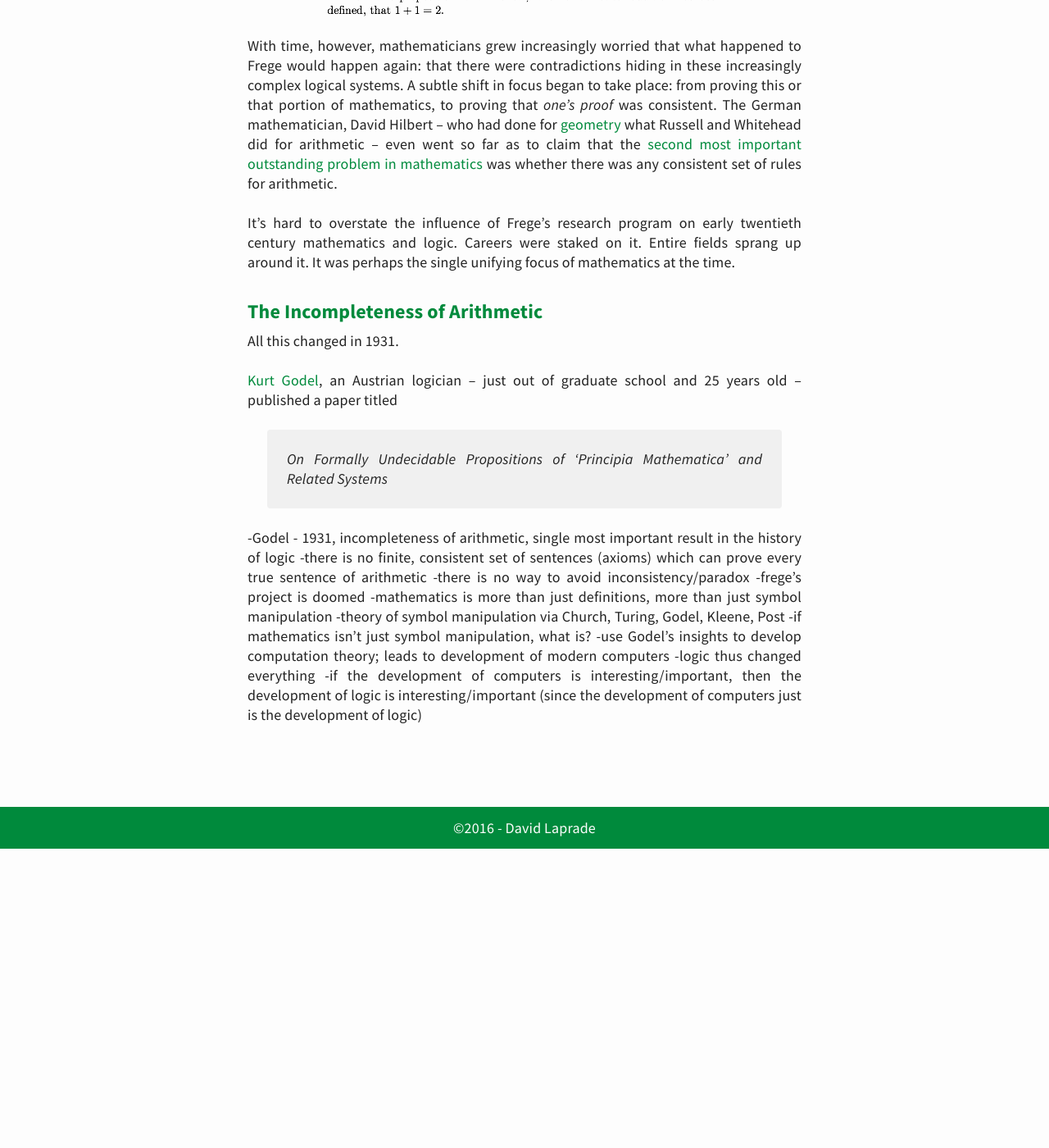
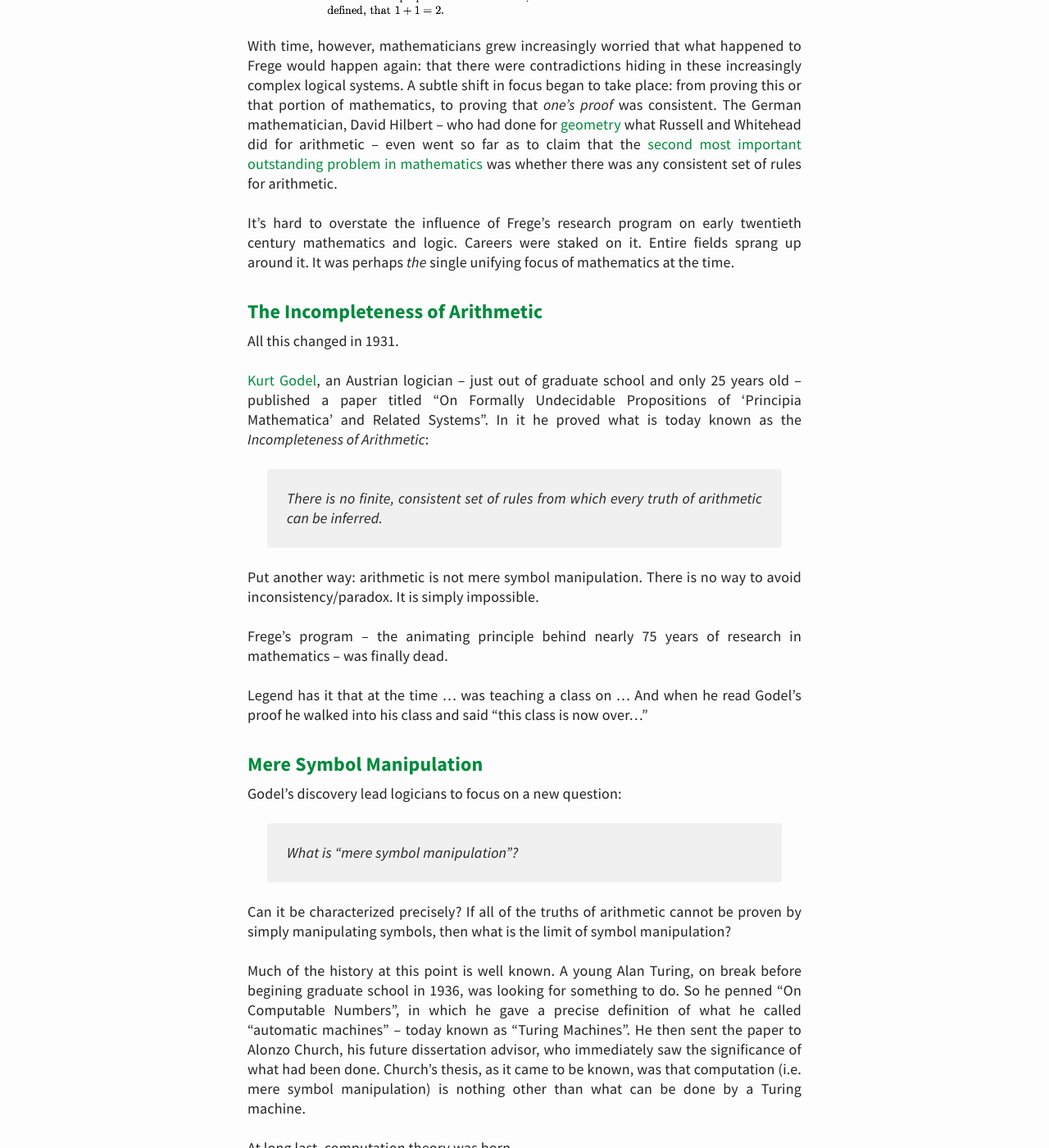
Before and after one commit to davidlaprade/davidlaprade.github.io, a Jekyll site: the page built from _posts/2016-7-8-what-is-logic.md, in a window 1280 px wide and 1400 px high, scrolled down 4277 px. Shown: the whole window at 82% size. Built offline with Jekyll 4.4.1, drawn with Linux system fonts in a browser that asks for light colours; comment, search, counter and statistics services are not loaded; before the commit the page ends 5312 px from its top, so only the background shows below that; some of the changed text lies outside the part shown.

Commit message:
Finish first draft of post on logic

```diff
--- a/_posts/2016-7-8-what-is-logic.md
+++ b/_posts/2016-7-8-what-is-logic.md
@@ -170,7 +170,7 @@ whether there was any consistent set of rules for arithmetic.
 
 It's hard to overstate the influence of Frege's research program on early
 twentieth century mathematics and logic. Careers were staked on it. Entire
-fields sprang up around it. It was perhaps the single unifying focus of
+fields sprang up around it. It was perhaps _the_ single unifying focus of
 mathematics at the time.
 
 ### The Incompleteness of Arithmetic
@@ -178,26 +178,45 @@ mathematics at the time.
 All this changed in 1931.
 
 [Kurt Godel](https://en.wikipedia.org/wiki/Kurt_G%C3%B6del), an Austrian
-logician -- just out of graduate school and 25 years old -- published a paper
-titled
+logician -- just out of graduate school and only 25 years old -- published a
+paper titled "On Formally Undecidable Propositions of 'Principia Mathematica' and
+Related Systems". In it he proved what is today known as the _Incompleteness
+of Arithmetic_:
 
-> On Formally Undecidable Propositions of 'Principia Mathematica' and
-Related Systems
+> There is no finite, consistent set of rules from which every truth of
+  arithmetic can be inferred.
 
--Godel
-    - 1931, incompleteness of arithmetic, single most important result in the history
-of logic
-    -there is no finite, consistent set of sentences (axioms) which can prove
-every true sentence of arithmetic
-    -there is no way to avoid inconsistency/paradox
-    -frege's project is doomed
-    -mathematics is more than just definitions, more than just symbol
-manipulation
--theory of symbol manipulation via Church, Turing, Godel, Kleene, Post
-  -if mathematics isn’t just symbol manipulation, what is?
-    -use Godel's insights to develop computation theory; leads to development of
-modern computers
-    -logic thus changed everything
-  -if the development of computers is interesting/important, then the
-development of logic is interesting/important (since the development of
-computers just is the development of logic)
+Put another way: arithmetic is not mere symbol manipulation. There is no way to
+avoid inconsistency/paradox. It is simply impossible.
+
+Frege's program -- the animating principle behind nearly 75 years of research in
+mathematics -- was finally dead.
+
+Legend has it that at the time ... was teaching a class on ... And when he read
+Godel's proof he walked into his class and said "this class is now over..."
+
+### Mere Symbol Manipulation
+
+Godel's discovery lead logicians to focus on a new question:
+
+> What is "mere symbol manipulation"?
+
+Can it be characterized precisely?
+If all of the truths of arithmetic cannot be proven
+by simply manipulating symbols, then what is the limit of symbol manipulation?
+
+Much of the history at this point is well known. A young Alan Turing, on break
+before begining graduate school in 1936, was looking for something to do. So he
+penned "On Computable Numbers", in which he gave a precise definition of what
+he called "automatic machines" -- today known as "Turing Machines". He then sent
+the paper to Alonzo Church, his future dissertation advisor, who immediately saw
+the significance of what had been done. Church's thesis, as it came to be known,
+was that computation (i.e. mere symbol manipulation) is nothing other than what
+can be done by a Turing machine.
+
+At long last, computation theory was born.
+
+### Conclusion
+
+That, then, is a high-level overview of the historical and conceptual
+connections between logic and computation theory.
```
